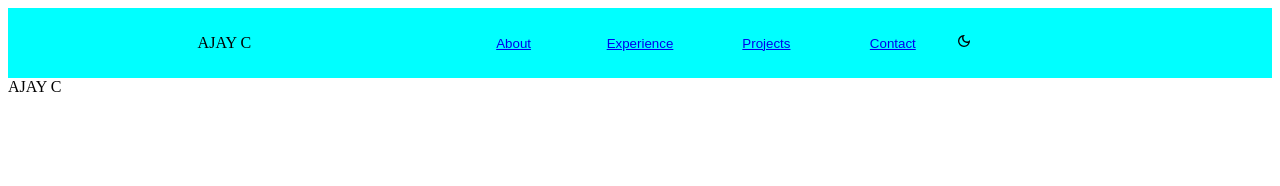
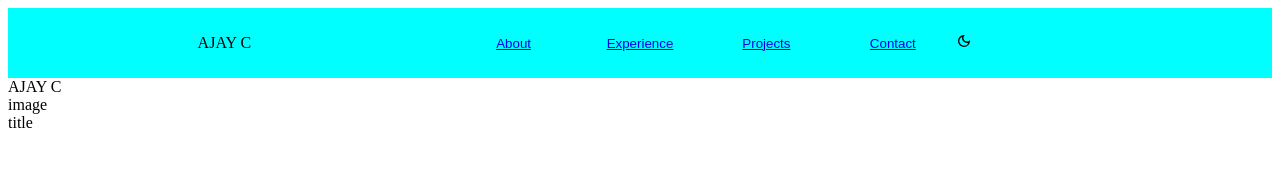
Before and after one commit to Ajaynirm/portfolioReact, a React (Vite) app: page / in a window 1280 px wide. Shown: the top 186 px of the page. Built offline with nearby package versions, Linux system fonts and the light colour scheme.

Commit message:
after 1st  commit for files delete

```diff
--- a/src/App.jsx
+++ b/src/App.jsx
@@ -4,12 +4,13 @@ import React from 'react';
 import './App.css';
 import NavBar from './assets/components/NavBar';
 import ProfileSection from './assets/components/ProfileSection';
+import Main from './assets/components/main/Main';
 
 function App() {
   return (
     <div className="App">
       <NavBar />
-
+      <Main />
     </div>
   );
 }
--- /dev/null
+++ b/src/assets/components/main/Main.jsx
@@ -0,0 +1,14 @@
+import React from 'react'
+
+const Main = () => {
+  return (
+    <>
+        <div>
+            <div>image</div>
+            <div>title</div>
+        </div>
+    </>
+  )
+}
+
+export default Main
```
